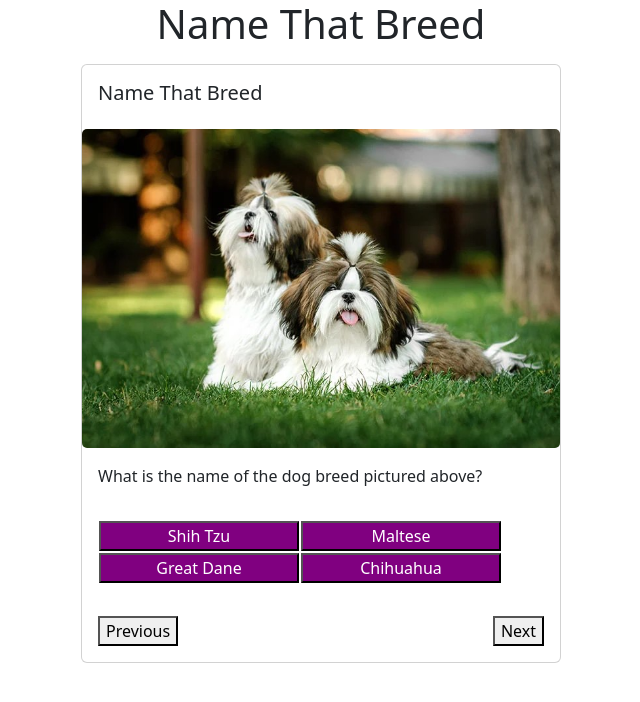
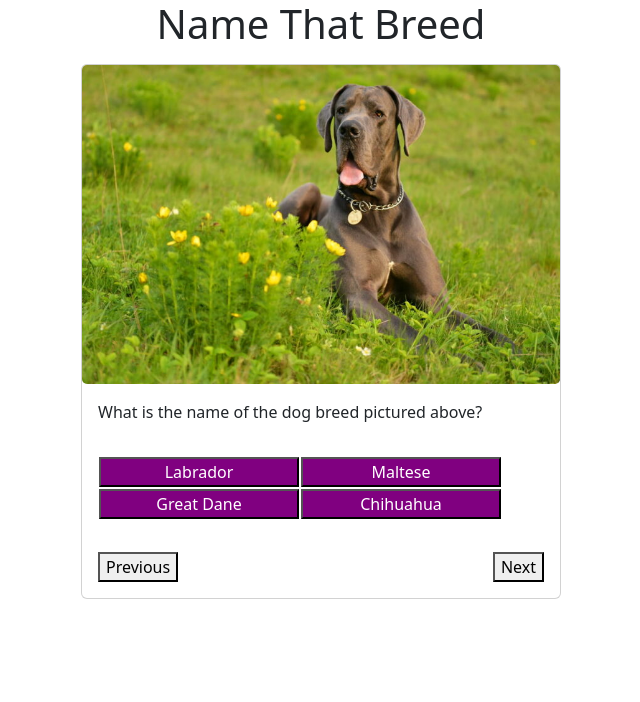
Before and after one commit to AdventureBear/Dog-Trivia-Kris-B, a React (Vite) app: page / in a window 1280 px wide. Shown: the top 702 px of the page, without its empty margins (319-959 px from the left). Built offline with nearby package versions, Linux system fonts and the light colour scheme.

Commit message:
Answer buttons changing color based on correct/incorrect answer.

```diff
--- a/src/App.tsx
+++ b/src/App.tsx
@@ -5,7 +5,7 @@ function App() {
   return (
     <div>
       <h1>Name That Breed</h1>
-      <MyCard index={0} />
+      <MyCard index={1} />
     </div>
   );
 }
--- /dev/null
+++ b/src/components/AnswerButton.tsx
@@ -0,0 +1,47 @@
+import { breedDataObj } from "../data/gameData";
+import { useState } from "react";
+
+interface Props {
+  index: number;
+  answerIndex: number;
+}
+
+function AnswerButton({ index, answerIndex }: Props) {
+  let selectedBreedName = "";
+  let correctBreedName = "";
+  let isCorrect = true;
+
+  let answers = [
+    breedDataObj[index].a,
+    breedDataObj[index].b,
+    breedDataObj[index].c,
+    breedDataObj[index].d,
+  ];
+  const [color, setColor] = useState("white");
+  const [bgColor, setBgColor] = useState("purple");
+
+  const handleClick = (evt: any) => {
+    selectedBreedName = evt.target.innerText;
+    correctBreedName = breedDataObj[index].breedName;
+
+    selectedBreedName === correctBreedName
+      ? (isCorrect = true)
+      : (isCorrect = false);
+
+    setBgColor(isCorrect ? "#33FF00" : "#FF3300"); // green / red
+    setColor(isCorrect ? "#336600" : "#990000"); // dark green / dark red
+  };
+
+  return (
+    <>
+      <button
+        style={{ backgroundColor: bgColor, color: color }}
+        onClick={handleClick}
+      >
+        {answers[answerIndex]}
+      </button>
+    </>
+  );
+}
+
+export default AnswerButton;
--- a/src/components/AnswerButtonGroup.tsx
+++ b/src/components/AnswerButtonGroup.tsx
@@ -1,5 +1,6 @@
 import { breedDataObj } from "../data/gameData";
 import "./AnswerButtonGroup.css";
+import AnswerButton from "./AnswerButton";
 import { useState } from "react";
 
 interface Props {
@@ -7,64 +8,40 @@ interface Props {
 }
 
 function AnswerButtonGroup({ index }: Props) {
-  let selectedBreedName = "";
-  let activeButton = "";
-  let correctBreedName = "";
-  let isCorrect = true;
+  // let selectedBreedName = "";
+  // let activeButton = "";
+  // let correctBreedName = "";
+  // let isCorrect = true;
 
-  const [color, setColor] = useState("purple");
+  // const [color, setColor] = useState("purple");
 
-  const handleClick = (evt: any) => {
-    selectedBreedName = evt.target.innerText;
-    activeButton = evt.target.id;
-    correctBreedName = breedDataObj[index].breedName;
+  // const handleClick = (evt: any) => {
+  //   selectedBreedName = evt.target.innerText;
+  //   activeButton = evt.target.id;
+  //   correctBreedName = breedDataObj[index].breedName;
 
-    console.log(evt);
-    console.log("Id of Clicked Button: " + evt.target.id);
+  //   console.log(evt);
+  //   console.log("Id of Clicked Button: " + evt.target.id);
 
-    console.log("Selected: " + selectedBreedName);
-    console.log("Correct: " + correctBreedName);
+  //   console.log("Selected: " + selectedBreedName);
+  //   console.log("Correct: " + correctBreedName);
 
-    selectedBreedName === correctBreedName
-      ? (isCorrect = true)
-      : (isCorrect = false);
+  //   selectedBreedName === correctBreedName
+  //     ? (isCorrect = true)
+  //     : (isCorrect = false);
 
-    console.log("Correct? " + isCorrect);
+  //   console.log("Correct? " + isCorrect);
 
-    setColor(isCorrect ? "green" : "red");
-  };
+  //   setColor(isCorrect ? "green" : "red");
+  // };
 
   return (
     <>
       <div className="btn-group" id="AnswerButtonGroup">
-        <button
-          style={{ backgroundColor: color, color: "white" }}
-          id="ansBtnA"
-          onClick={handleClick}
-        >
-          {breedDataObj[index].a}
-        </button>
-        <button
-          style={{ backgroundColor: color, color: "white" }}
-          id="ansBtnB"
-          onClick={handleClick}
-        >
-          {breedDataObj[index].b}
-        </button>
-        <button
-          style={{ backgroundColor: color, color: "white" }}
-          id="ansBtnC"
-          onClick={handleClick}
-        >
-          {breedDataObj[index].c}
-        </button>
-        <button
-          style={{ backgroundColor: color, color: "white" }}
-          id="ansBtnD"
-          onClick={handleClick}
-        >
-          {breedDataObj[index].d}
-        </button>
+        <AnswerButton index={index} answerIndex={0} />
+        <AnswerButton index={index} answerIndex={1} />
+        <AnswerButton index={index} answerIndex={2} />
+        <AnswerButton index={index} answerIndex={3} />
       </div>
     </>
   );
--- a/src/components/QuestionCard.tsx
+++ b/src/components/QuestionCard.tsx
@@ -1,4 +1,4 @@
-import { Card, CardBody, CardImg, CardTitle } from "reactstrap";
+import { Card, CardBody, CardImg } from "reactstrap";
 import AnswerButtonGroup from "./AnswerButtonGroup.jsx";
 import { breedDataObj } from "../data/gameData.js";
 
@@ -8,14 +8,11 @@ interface Props {
 }
 
 function QuestionCard({ index }: Props) {
-  const handleSelectedItem = (item: string) => console.log(item);
+  // const handleSelectedItem = (item: string) => console.log(item);
 
   return (
     <div className="d-flex justify-content-center p-2">
       <Card style={{ width: "30rem" }}>
-        <CardBody>
-          <CardTitle tag="h5">Name That Breed</CardTitle>
-        </CardBody>
         <CardImg
           src={breedDataObj[index].imagePath}
           alt="image"
@@ -31,6 +28,7 @@ function QuestionCard({ index }: Props) {
         <CardBody>
           <div>
             <AnswerButtonGroup index={index} />
+            {/* <AnswerButtonGroup index={index} /> */}
             {/* <ListGroup items={items} onSelectedItem={handleSelectedItem} /> */}
           </div>
         </CardBody>
--- a/src/data/gameData.js
+++ b/src/data/gameData.js
@@ -11,9 +11,9 @@ export const breedDataObj = [
     { questionId: 2,
       imagePath: "../images/2_great_dane.jpg",
       breedName: "Great Dane",
-      a: "Great Dane",
+      a: "Labrador",
       b: "Maltese",
-      c: "Labrador",
+      c: "Great Dane",
       d: "Chihuahua"
     },
     {
```
